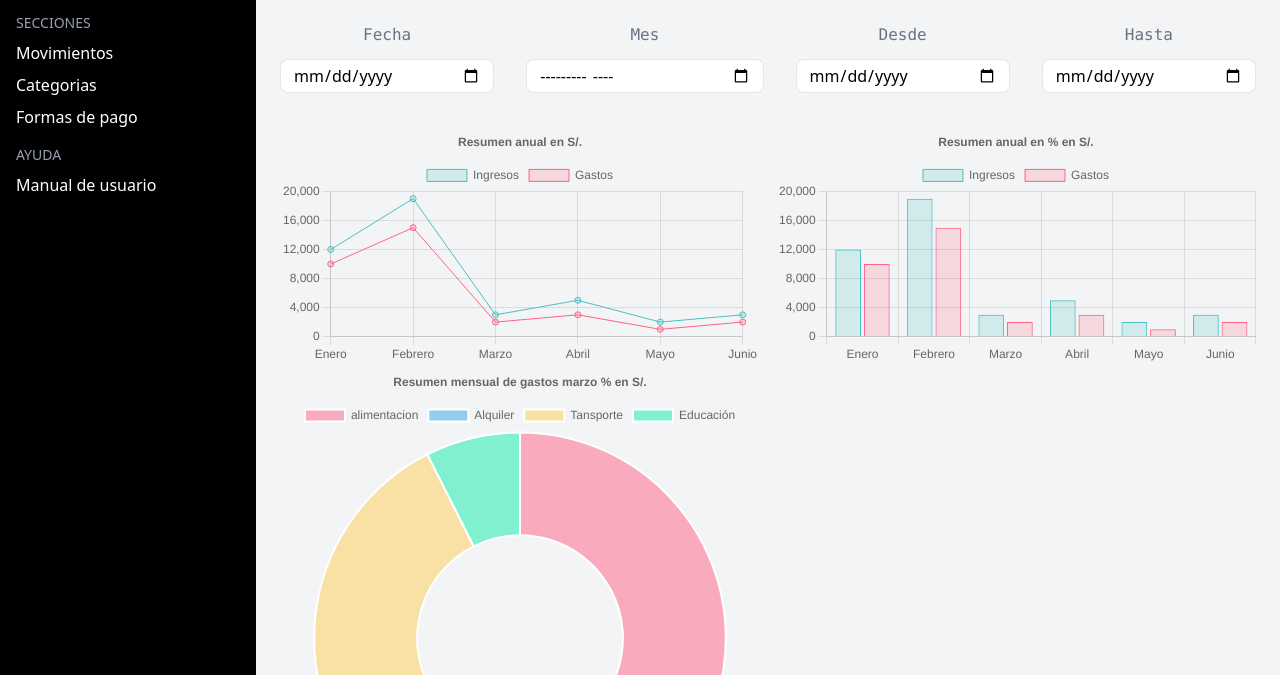
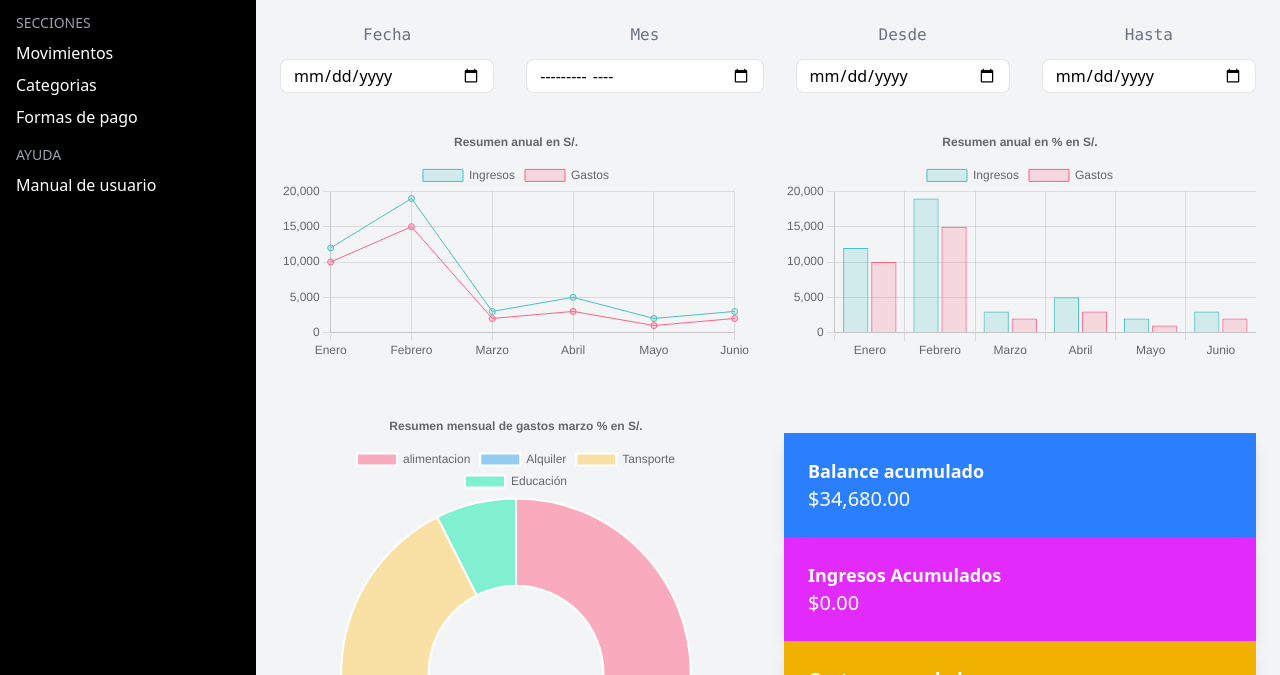
Before and after one commit to Maycol-Knight/personalFinance, a website: page index.html in a window 1280 px wide. Shown: the part 125-800 px from the top of the page. Drawn offline with nearby package versions, Linux system fonts and the light colour scheme; files that its build step writes are made by us from their sources.

Commit message:
style: Add HTML layout for cards

```diff
--- a/index.html
+++ b/index.html
@@ -119,13 +119,27 @@
               />
             </div>
           </div>
-          <div class="grid grid-cols-2 gap-4 mt-4">
-            <div class="">
+          <div class="grid grid-cols-2 gap-8">
+            <div class="flex flex-col gap-8">
               <canvas id="lineChart" class="col-span-1"></canvas>
-              <canvas id="doughnutChart" class="col-span-1"></canvas>
+              <canvas id="doughnutChart" class="col-span-1 m-4"></canvas>
             </div>
-            <div class="">
+            <div class="flex flex-col gap-8">
               <canvas id="myChart" class="col-span-2"></canvas>
+              <div class="flex flex-col mt-10">
+                <div class="col-span-2 bg-blue-500 text-white p-6 shadow-lg">
+                  <h3 class="text-lg font-bold">Balance acumulado</h3>
+                  <p class="text-xl">$34,680.00</p>
+                </div>
+                <div class="col-span-2 bg-fuchsia-500 text-white p-6 shadow-lg">
+                  <h3 class="text-lg font-bold">Ingresos Acumulados</h3>
+                  <p class="text-xl">$0.00</p>
+                </div>
+                <div class="col-span-2 bg-yellow-500 text-white p-6 shadow-lg">
+                  <h3 class="text-lg font-bold">Gastos acumulados</h3>
+                  <p class="text-xl">$40,000.00</p>
+                </div>
+              </div>
             </div>
             <!-- <div class="col-span-1 grid grid-cols-2 gap-4"></div>
             <div class="cols-span2 grid grid-cols-2 gap-4"></div> -->
```
